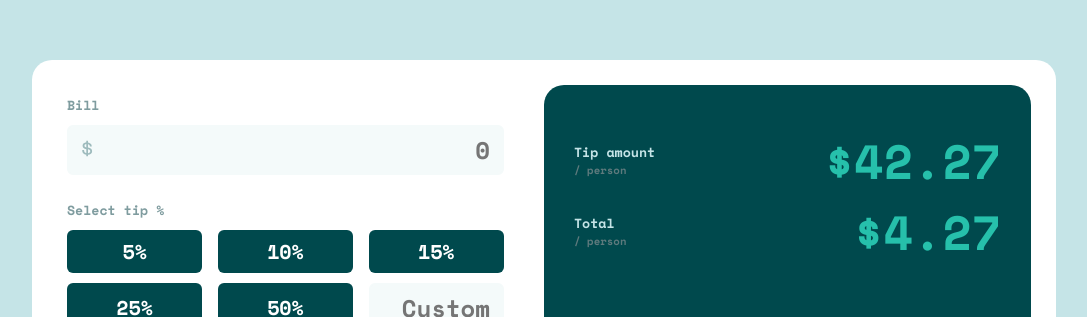
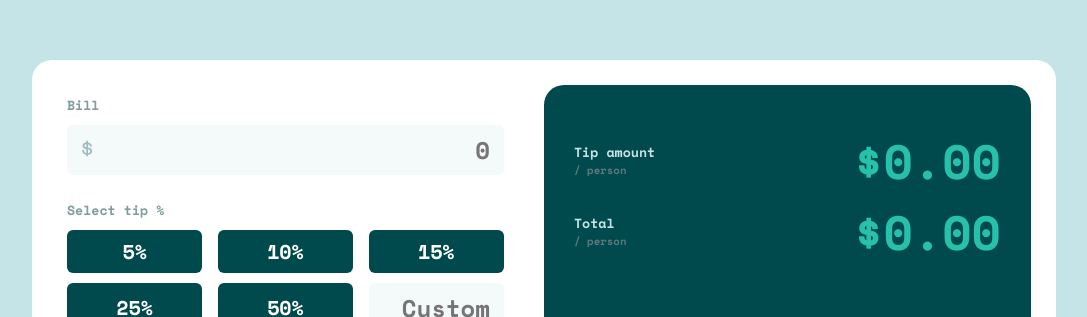
Before and after one commit to JaroslawChaykin/new_era.splitter, a Vue app: page / in a window 1280 px wide. Shown: the part 134-451 px from the top of the page, without its empty margins (96-1183 px from the left). Built offline with nearby package versions, Linux system fonts and the light colour scheme.

Commit message:
added calculated

```diff
--- a/src/App.vue
+++ b/src/App.vue
@@ -1,8 +1,10 @@
 <template>
   <section class="splitter-container light-grayish-cyan-bg">
     <div class="splitter-box">
-      <splitter-calculator/>
-      <splitter-total/>
+      <splitter-calculator :appendBillValue="billValue"
+                           :appendPeopleValue="peopleValue"
+                           :appendTipValue="tipValue"/>
+      <splitter-total :total="calcTotal" :amount="calcAmount"/>
     </div>
   </section>
 </template>
@@ -11,9 +13,44 @@
 
 import SplitterCalculator from '@/components/SplitterCalculator';
 import SplitterTotal from '@/components/SplitterTotal';
+
 export default {
   name: 'App',
-  components: {SplitterTotal, SplitterCalculator}
+  components: {SplitterTotal, SplitterCalculator},
+  data() {
+    return {
+      bill: 0,
+      people: 0,
+      tip: 0
+    }
+  },
+  computed: {
+    calcTotal() {
+      if(this.bill && this.people) {
+        return ((this.bill / this.people) + this.calcAmount)
+      }
+      return 0
+    },
+    calcAmount() {
+      return ((this.bill / 100) * this.tip)
+    }
+  },
+  methods: {
+    billValue(value) {
+      this.bill = value
+    },
+    peopleValue(value) {
+      this.people = value
+    },
+    tipValue(value) {
+      this.tip = value
+    },
+    reset() {
+      this.bill = 0
+      this.people = 0
+      this.tip = 0
+    }
+  }
 };
 </script>
 
@@ -25,12 +62,14 @@ export default {
   src: local("SpaceMono-Bold"),
   url(./assets/fonts/SpaceMono-Bold.ttf) format("truetype");
 }
+
 * {
   margin: 0;
   padding: 0;
   box-sizing: border-box;
   font-family: SpaceMono-Bold, sans-serif
 }
+
 .splitter-container {
   width: 100%;
   height: 100vh;
--- a/src/components/IconInput.vue
+++ b/src/components/IconInput.vue
@@ -22,7 +22,6 @@ export default {
   },
   methods: {
     setFocusToEnd() {
-      if(this.cb) this.cb(this.value)
       let momentValue = this.value
       this.value = ''
       setTimeout(() => {
@@ -30,6 +29,11 @@ export default {
       }, 0);
     }
   },
+  watch: {
+    value() {
+      if(this.cb) this.cb(this.value)
+    }
+  }
 };
 </script>
 
--- a/src/components/SplitterCalculator.vue
+++ b/src/components/SplitterCalculator.vue
@@ -2,24 +2,24 @@
   <div class="splitter-calculator">
     <div class="calc-type bill">
       <h5 class="grayish-cyan-text">Bill</h5>
-      <IconInput placeholder="0" typeIcon="dollar"/>
+      <IconInput placeholder="0" typeIcon="dollar" :cb="billValue"/>
     </div>
     <div class="calc-type tip">
       <h5 class="grayish-cyan-text">Select tip %</h5>
       <div class="tips">
         <SplitterButton v-for="tip of tips"
                         :key="tip"
-                        :text="tip"
+                        :text="`${tip}%`"
                         :variant="selectedTip === tip ? 'strong' : ''"
                         @click="selectTip(tip)"
         />
         <IconInput placeholder="Custom"
-                   :cb="customTip" />
+                   :cb="selectTip" />
       </div>
     </div>
     <div class="calc-type number-of-people">
       <h5 class="grayish-cyan-text">Number of people</h5>
-      <IconInput placeholder="0" typeIcon="person"/>
+      <IconInput placeholder="0" typeIcon="person" :cb="peopleValue"/>
     </div>
   </div>
 </template>
@@ -30,19 +30,24 @@ import SplitterButton from '@/components/SplitterButton';
 export default {
   name: 'SplitterCalculator',
   components: {SplitterButton, IconInput},
+  props: ['appendBillValue', 'appendPeopleValue', 'appendTipValue'],
   data() {
     return {
-      tips: ['5%', '10%', '15%', '25%', '50%'],
-      selectedTip: ''
+      tips: ['5', '10', '15', '25', '50'],
+      selectedTip: '',
     }
   },
   methods: {
+    billValue(value) {
+      this.appendBillValue(value)
+    },
+    peopleValue(value) {
+      this.appendPeopleValue(value)
+    },
     selectTip(tip) {
       this.selectedTip = tip
+      this.appendTipValue(this.selectedTip)
     },
-    customTip(value) {
-      this.selectedTip = value
-    }
   }
 };
 </script>
--- a/src/components/SplitterIcon.vue
+++ b/src/components/SplitterIcon.vue
@@ -18,7 +18,6 @@ export default {
   },
   methods: {
     selectedType() {
-      console.log(this.type);
       return this.selectedType = this.typesIcon[this.type]
     }
   }
--- a/src/components/SplitterTotal.vue
+++ b/src/components/SplitterTotal.vue
@@ -7,7 +7,7 @@
           <h6 class="subtext dark-grayish-cyan-text">/ person</h6>
         </div>
         <div class="result strong-cyan-text">
-          $42.27
+          ${{ amount.toFixed(2) }}
         </div>
       </div>
       <div class="result-info total">
@@ -16,20 +16,26 @@
           <h6 class="subtext dark-grayish-cyan-text">/ person</h6>
         </div>
         <div class="result strong-cyan-text">
-            $4.27
+          ${{ total.toFixed(2) }}
         </div>
       </div>
     </div>
-    <SplitterButton text="RESET" variant="strong"  />
+    <SplitterButton text="RESET" variant="strong" :cb="resetValues"/>
   </div>
 </template>
 
 <script>
 import SplitterButton from '@/components/SplitterButton';
+
 export default {
   name: 'SplitterTotal',
+  props: ['total', 'amount', 'reset'],
   components: {SplitterButton},
-  methods: {}
+  methods: {
+    resetValues() {
+      this.reset()
+    }
+  }
 };
 </script>
 
@@ -42,11 +48,13 @@ export default {
   border-radius: 20px;
   padding: 40px 30px;
 }
+
 .result-info {
   display: flex;
   justify-content: space-between;
   align-items: center;
 }
+
 .result {
   font-size: 48px;
 }
```
